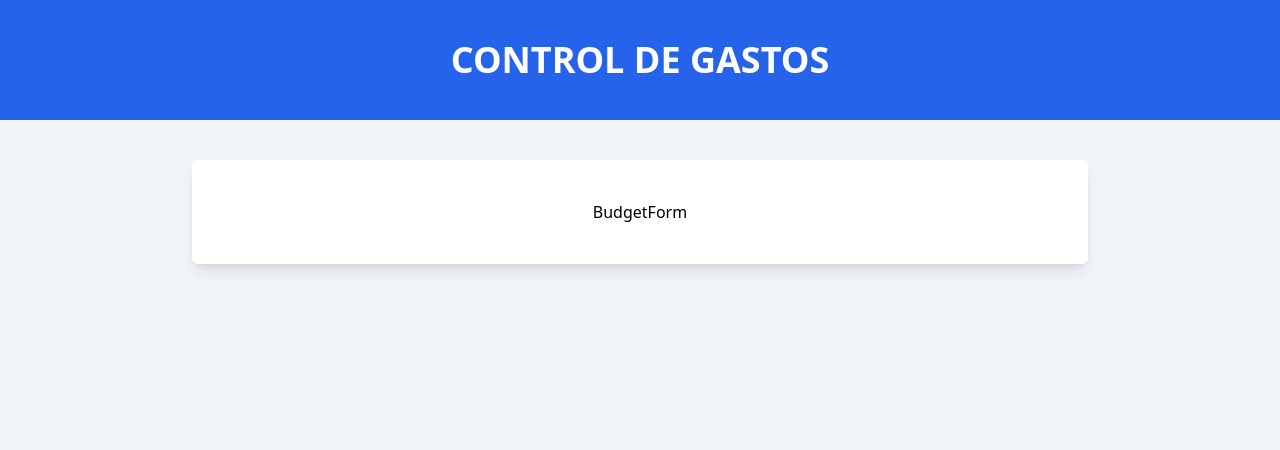
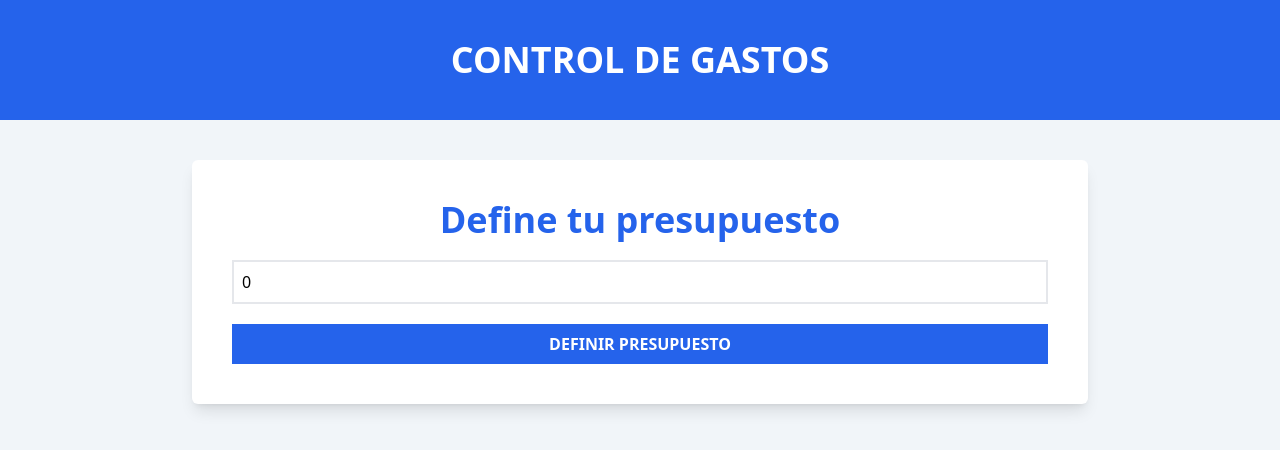
Before and after one commit to DanielaCode/05-control-gastos, a React (Vite) app: page / in a window 1280 px wide. Shown: the top 450 px of the page. Built offline with nearby package versions, Linux system fonts and the light colour scheme.

Commit message:
BudgetForm working with state

```diff
--- a/src/App.tsx
+++ b/src/App.tsx
@@ -6,7 +6,7 @@ function App() {
       <header className="">
         <h1 className="bg-blue-600 text-white from-black text-center uppercase text-4xl font-bold p-10">Control de gastos</h1>
       </header>
-      <div className="max-w-4xl mx-auto bg-white rounded-md shadow-lg mt-10 p-10 flex justify-center">
+      <div className="max-w-4xl mx-auto bg-white rounded-md shadow-lg mt-10 p-10 ">
         <BudgetForm/>
       </div>
     </>
--- a/src/components/BudgetForm.tsx
+++ b/src/components/BudgetForm.tsx
@@ -1,8 +1,36 @@
+import { useState } from "react";
 
 function BudgetForm() {
+  const [budget, setBudget] = useState(0);
+  function handleChange(e: React.ChangeEvent<HTMLInputElement>) {
+    setBudget(e.target.valueAsNumber);
+  }
   return (
-    <>BudgetForm</>
-  )
+    <form className="space-y-5">
+      <section className="flex flex-col space-y-5">
+        <label
+          htmlFor="budget"
+          className="text-blue-600 text-4xl from-black font-bold text-center"
+        >
+          Define tu presupuesto
+        </label>
+        <input
+          type="number"
+          id="budget"
+          name="budget"
+          placeholder="Cuanto tienes"
+          className="border-gray-200  border-solid border-2 w-full p-2"
+          value={budget}
+          onChange={handleChange}
+        />
+      </section>
+      <input
+        type="submit"
+        value="definir presupuesto"
+        className="bg-blue-600 hover:bg-blue-700 cursor-pointer text-white from-black font-bold p-2 uppercase text-base w-full"
+      />
+    </form>
+  );
 }
 
-export default BudgetForm
+export default BudgetForm;
```
